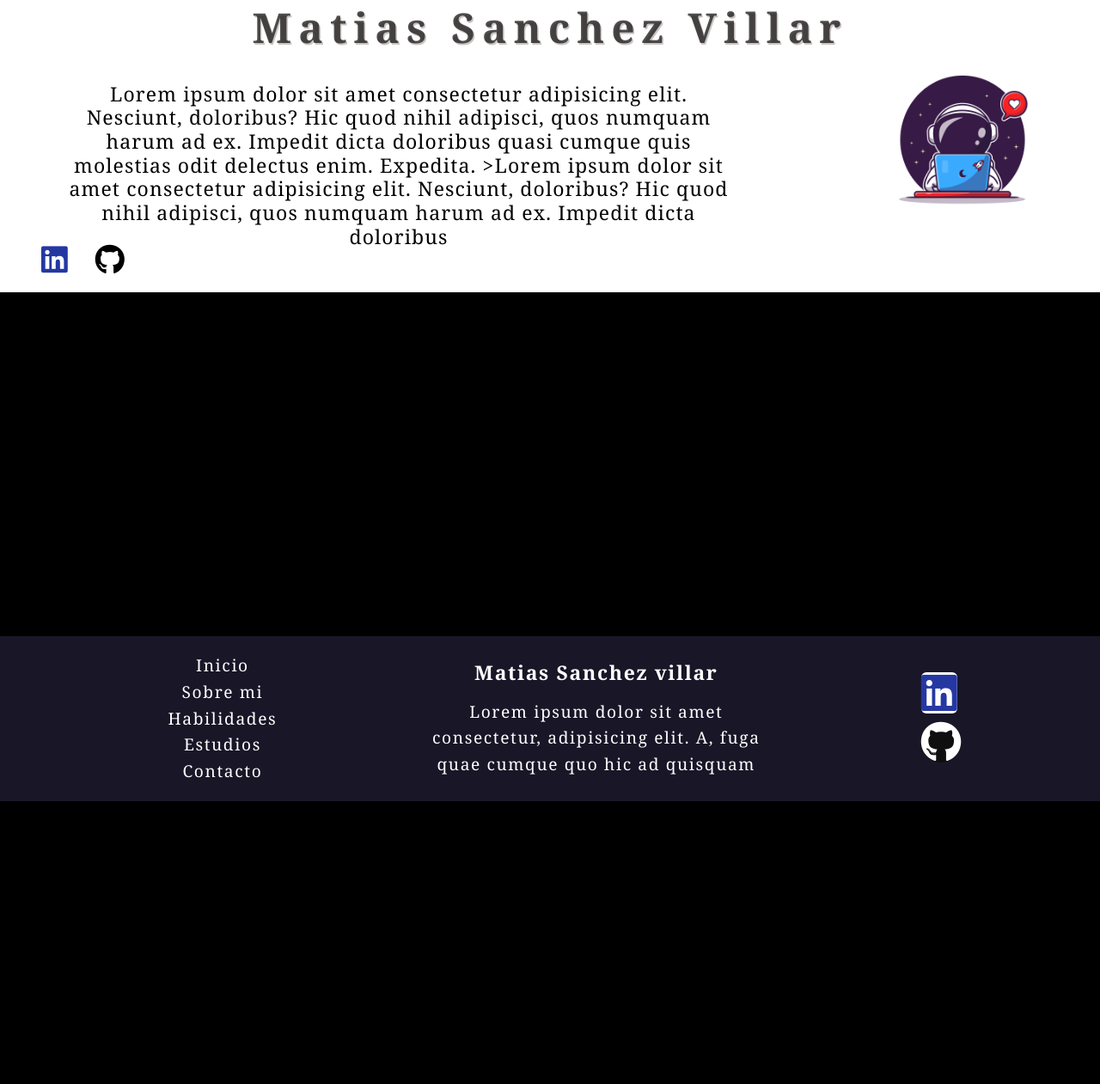
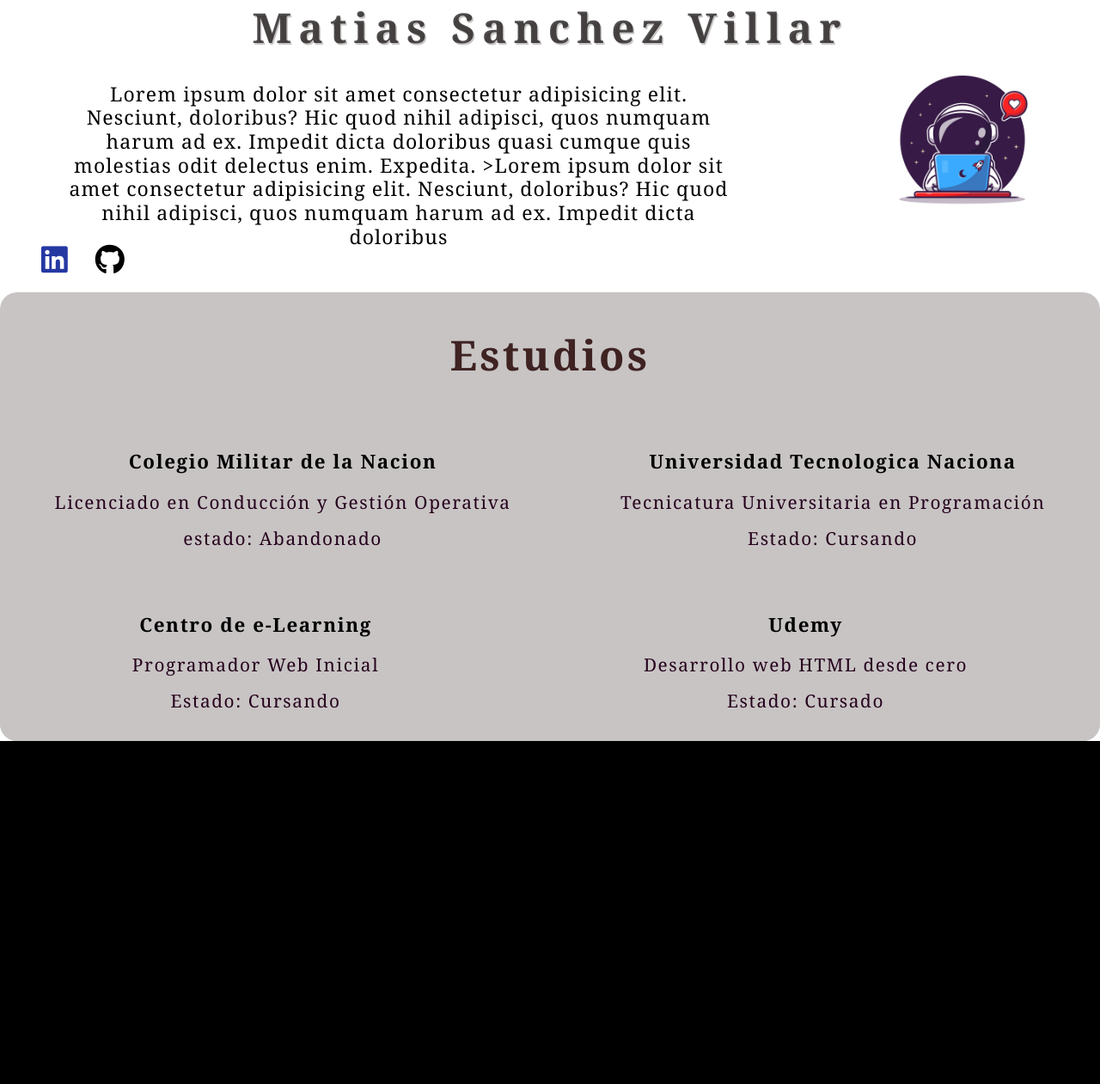
Before and after one commit to matias-sanchez-villar/MiPortafolio, a PHP site: page /html/index.html in a window 1280 px wide. Shown: the part 87-1348 px from the top of the page at 86% size. Before the commit the page ends 1019 px from the top, so only its background shows below. Run offline with PHP 8.4, Linux system fonts and the light colour scheme; some libraries are stand-ins or nearby versions.

Commit message:
le faltan colores pero estudios ya esta

```diff
--- a/css/articulos.css
+++ b/css/articulos.css
@@ -108,3 +108,55 @@
     height: 400px;
     background: black;
 }
+
+
+/*estudios*/
+
+.educacion{
+    padding-top: 0.1em;
+    background: rgb(200, 196, 196);
+    border-radius: 20px;
+}
+
+
+.educacion__Universitaria, .educacion__Cursos{
+    display: flex;
+    justify-content: space-around;
+    flex-direction: row;
+    flex-wrap: wrap;
+    background: rgb(200, 196, 196);
+    border-radius: 20px;
+}
+
+
+.educacion__separados{
+    margin: 1rem;
+    flex: 1 1 auto;
+}
+
+/*tectos de educacion*/
+.educacion__h2{
+    text-align: center;
+    font-size: 2.5em;
+    letter-spacing: 0.2rem;
+    color: #250404d7;
+    font: italic bold Georgia, Serif;
+    line-height: 1.3em;
+    font-weight: 900;
+}
+
+.educacion__separados h3{
+    font-size: 1.4rem;
+    letter-spacing: 0.1rem;
+    color: #000000;
+    line-height: 1.3em;
+    text-align: center;
+}
+
+.educacion__P{
+    text-align: center;
+    font-size: 1.3rem;
+    letter-spacing: 0.1rem;
+    color: #25011c;
+    line-height: 1em;
+}
--- a/html/estilos.css
+++ b/html/estilos.css
@@ -4,7 +4,7 @@ body{
 
 .educacion{
     padding-top: 0.1em;
-    background: tomato;
+    background: rgb(200, 196, 196);
 }
 
 
@@ -13,7 +13,7 @@ body{
     justify-content: space-around;
     flex-direction: row;
     flex-wrap: wrap;
-    background: tomato;
+    background: rgb(200, 196, 196);
 }
 
 
@@ -27,7 +27,7 @@ body{
     text-align: center;
     font-size: 2rem;
     letter-spacing: 0.2rem;
-    color: #1d0e0ed7;
+    color: #250404d7;
     font: italic bold Georgia, Serif;
     line-height: 1.3em;
 }
--- a/html/index.html
+++ b/html/index.html
@@ -50,7 +50,34 @@
                     </div>
             </div>
         </div>
+        <section class="educacion">
+                <h2 class="educacion__h2">Estudios</h2>
+            <article class="educacion__Universitaria">
+                <div class="educacion__separados">
+                    <h3 class="educacion__H3">Colegio Militar de la Nacion</h3>
+                    <p class="educacion__P">Licenciado en Conducción y Gestión Operativa</p>
+                    <p class="educacion__P">estado: Abandonado</p>
+                </div>
+                <div class="educacion__separados">
+                    <h3 class="educacion__H3">Universidad Tecnologica Naciona</h3>
+                    <p class="educacion__P">Tecnicatura Universitaria en Programación</p>
+                    <p class="educacion__P">Estado: Cursando</p>
+                </div>
+            </article>
+            <article class="educacion__Cursos">
+                <div class="educacion__separados">
+                    <h3 class="educacion__H3">Centro de e-Learning</h3>
+                    <p class="educacion__P">Programador Web Inicial</p>
+                    <p class="educacion__P">Estado: Cursando</p>
+                </div>
+                <div class="educacion__separados">
+                    <h3 class="educacion__H3">Udemy</h3>
+                    <p class="educacion__P">Desarrollo web HTML desde cero</p>
+                    <p class="educacion__P">Estado: Cursado</p>
+                </div>
+            </article>
 
+        </section>
             <section>
                 <article>
 
--- a/html/parte1.html
+++ b/html/parte1.html
@@ -10,7 +10,7 @@
 <body>
     <main>
         <section class="educacion">
-                <h2 class="educacion__h2">Educación</h2>
+                <h2 class="educacion__h2">Estudios</h2>
             <article class="educacion__Universitaria">
                 <div class="educacion__separados">
                     <h3 class="educacion__H3">Colegio Militar de la Nacion</h3>
@@ -31,7 +31,7 @@
                 </div>
                 <div class="educacion__separados">
                     <h3 class="educacion__H3">Udemy</h3>
-                    <p class="educacion__P">Desarrollo web. HTML desde cero</p>
+                    <p class="educacion__P">Desarrollo web HTML desde cero</p>
                     <p class="educacion__P">Estado: Cursado</p>
                 </div>
             </article>
```
